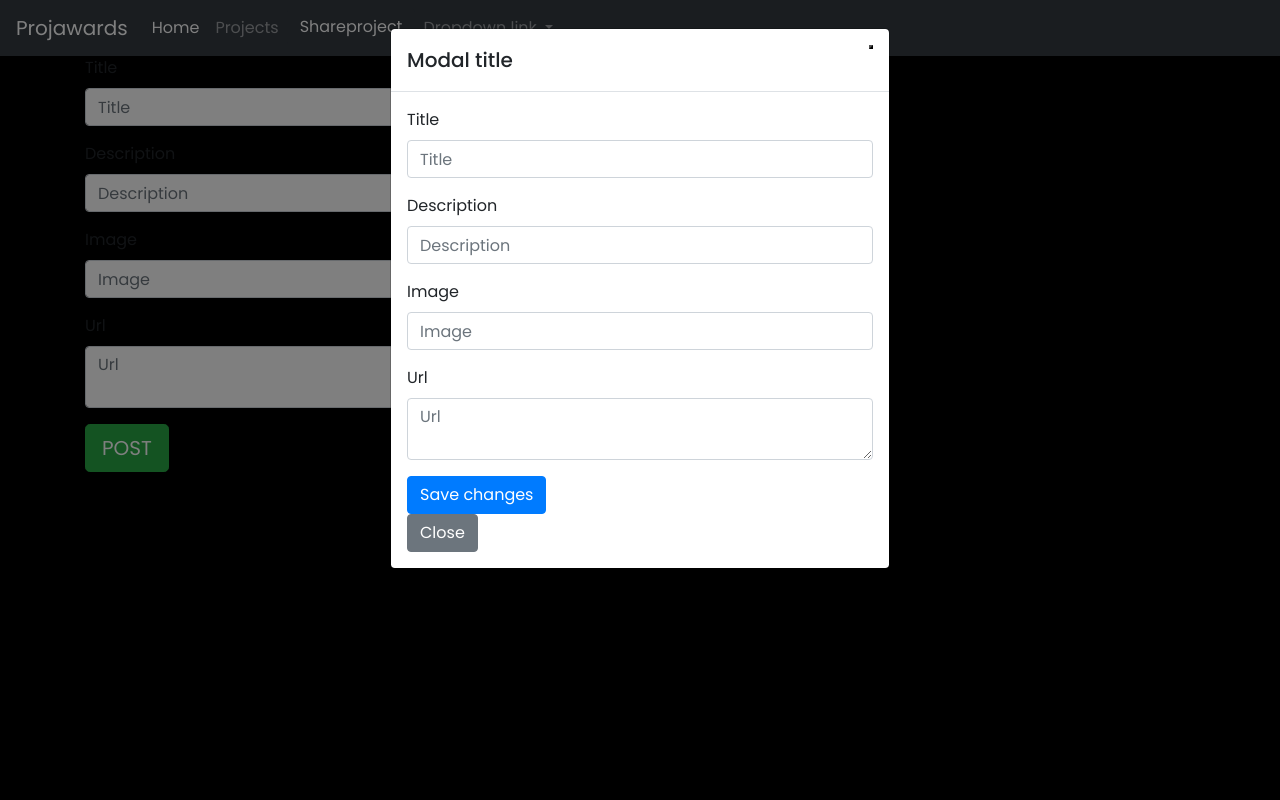
After one commit to Joseph-oderoh/Projwards, a Django app: template awards/templates/add_project.html in a window 1280 px wide, after a click on "Shareproject". The commit adds this page. Run offline with Django 4.2, Linux system fonts and the light colour scheme; the template is opened without the code that fills it: values that come from a table or form of the project are taken from there, others are empty; some libraries are stand-ins or nearby versions; some web fonts are replaced.

Commit message:
st:modified index .html add share project form

```diff
--- /dev/null
+++ b/awards/templates/add_project.html
@@ -0,0 +1,48 @@
+{% extends 'base.html' %}
+{% load bootstrap4 %}
+{% load static %}
+{% block content %}
+<div class="container">
+    <div class="row">
+        <div class="col-md-8">
+            <form action="{% url 'addproject' %}" method="POST" enctype="multipart/form-data">
+                {% csrf_token %}
+                {% bootstrap_form form %}
+                <input type="submit" class="btn btn-success btn-lg" value="POST">
+            </form>
+        </div>
+    </div>
+</div>
+
+
+
+
+<div class="modal fade" id="postproject" tabindex="-1" role="dialog" aria-labelledby="exampleModalLongTitle" aria-hidden="true">
+    <div class="modal-dialog" role="document">
+      <div class="modal-content">
+        <div class="modal-header">
+          <h5 class="modal-title" id="exampleModalLongTitle">Post</h5>
+          <button type="button" class="close" data-dismiss="modal" aria-label="Close">
+            <span aria-hidden="true">&times;</span>
+          </button>
+        </div>
+
+            <div class="modal-body">
+                <form method="post">
+                    {% csrf_token %}
+                    {% bootstrap_form form %}
+              </div>
+
+              <div class="modal-footer">
+                <button type="button" class="btn btn-secondary" data-dismiss="modal">Close</button>
+                <button type="button" class="btn btn-primary">Save changes</button>
+              </div>
+              <div class="modal-footer">
+                <button type="submit" class="btn btn-primary">Save changes</button>
+            </form>
+            <button type="button" class="btn btn-secondary" data-bs-dismiss="modal">Close</button>
+          </div>
+      </div>
+    </div>
+  </div>
+  {% endblock %}
--- a/awards/templates/navbar.html
+++ b/awards/templates/navbar.html
@@ -1,3 +1,5 @@
+
+{% load bootstrap4 %}
 <nav class="navbar navbar-expand-lg navbar-dark bg-dark">
     <a class="navbar-brand" href="{% url 'landing' %}">Projawards</a>
     <button class="navbar-toggler" type="button" data-toggle="collapse" data-target="#navbarNavDropdown" aria-controls="navbarNavDropdown" aria-expanded="false" aria-label="Toggle navigation">
@@ -11,8 +13,10 @@
         <li class="nav-item">
           <a class="nav-link" href="#">Projects</a>
         </li>
-        <li class="nav-item">
-          <a class="nav-link" href="#">Add project</a>
+        <li class="nav-item float-end">
+          <button type="button" class="btn btn-dark" data-toggle="modal" data-target="#postproject">
+            Shareproject
+          </button>
         </li>
         <li class="nav-item dropdown">
           <a class="nav-link dropdown-toggle" href="#" id="navbarDropdownMenuLink" role="button" data-toggle="dropdown" aria-expanded="false">
@@ -28,3 +32,29 @@
       </ul>
     </div>
   </nav>
+
+  <!-- Modal -->
+<div class="modal fade" id="postproject" tabindex="-1" aria-labelledby="exampleModalLabel" aria-hidden="true">
+  <div class="modal-dialog">
+    <div class="modal-content">
+      <div class="modal-header">
+        <h5 class="modal-title" id="exampleModalLabel">Modal title</h5>
+        <button type="button" class="btn-close" data-bs-dismiss="modal" aria-label="Close"></button>
+      </div>
+      <div class="modal-body">
+        <form method="POST" enctype="multipart/form-data">
+          {% csrf_token %}
+          {% bootstrap_form form %}
+
+          <button type="submit" class="btn btn-primary">Save changes</button>
+
+
+          </form>
+
+
+        <button type="button" class="btn btn-secondary" data-bs-dismiss="modal">Close</button>
+
+      </div>
+    </div>
+  </div>
+</div>
--- a/projawards/settings.py
+++ b/projawards/settings.py
@@ -40,6 +40,7 @@
 INSTALLED_APPS = [
     'bootstrap4',
     'cloudinary',
+    'mathfilters',
     'crispy_forms',
     'awards.apps.AwardsConfig',
     'django.contrib.admin',
--- a/static/css/base.css
+++ b/static/css/base.css
@@ -35,3 +35,6 @@
     font-family: Eczar;
     color: black;
 }
+.htwoz{
+    color: brown;
+}
```
Also changed, not shown: awards/templates/pro_details.html (+10 -11 lines).
